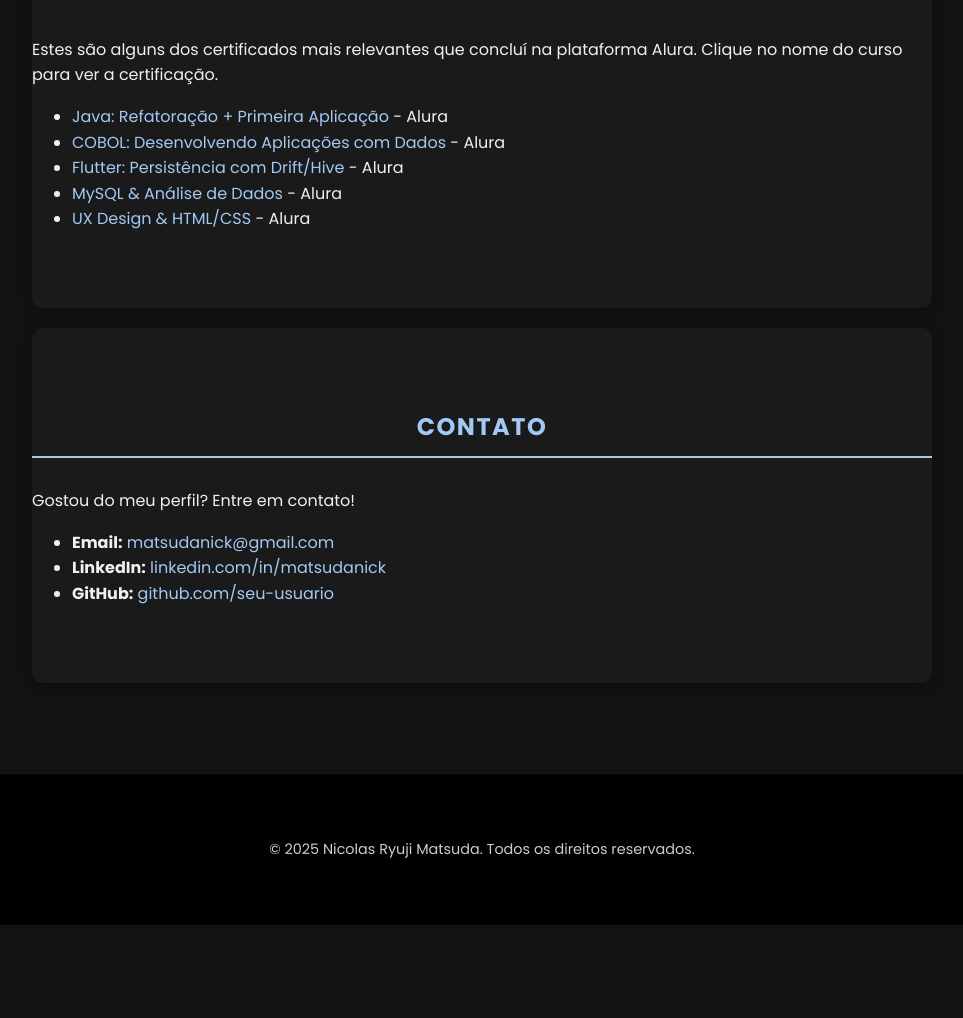
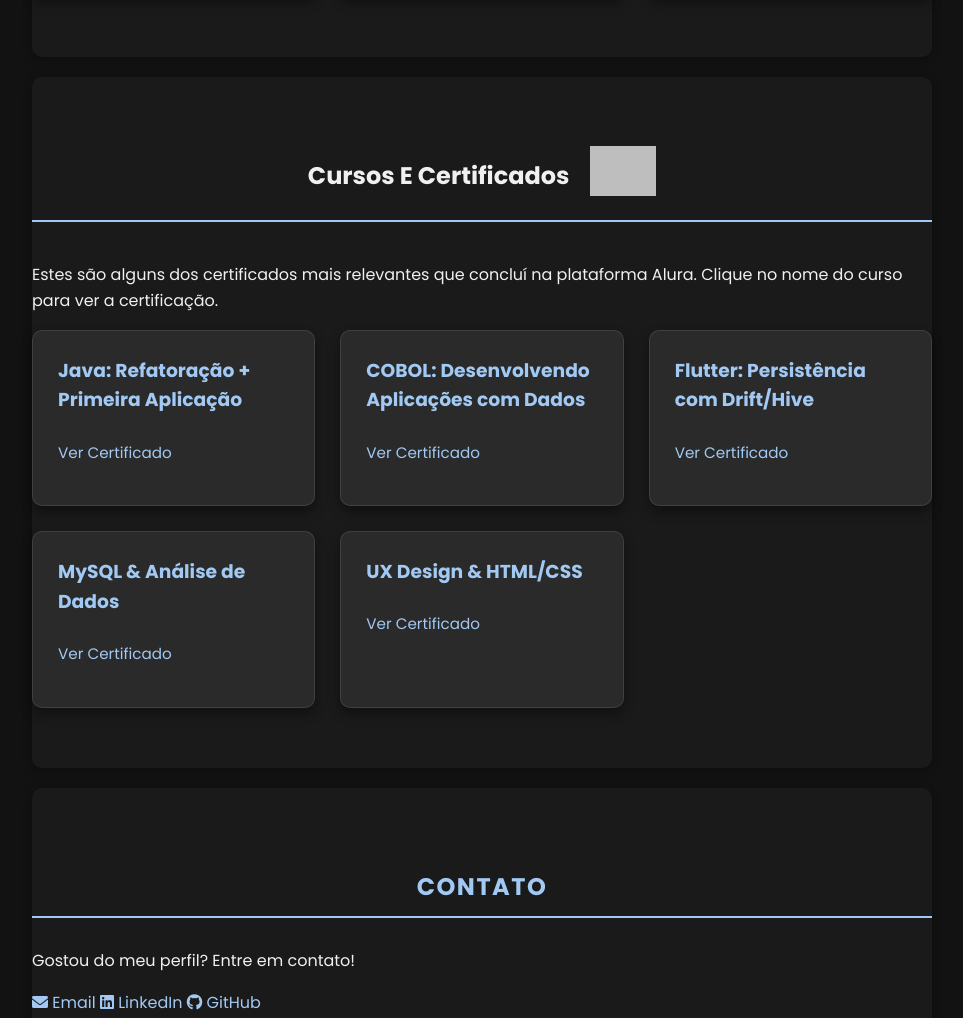
Before and after one commit to matsudanick/Portifolio, a plain HTML site: page index.html in a window 1280 px wide. Shown: the part 1509-2527 px from the top of the page, without its empty margins (158-1121 px from the left). Before the commit the page ends 2434 px from the top, so only its background shows below. Drawn offline with Linux system fonts and the light colour scheme; grey boxes are pictures that could not be loaded.

Commit message:
Update index.html

```diff
--- a/index.html
+++ b/index.html
@@ -5,10 +5,24 @@
     <meta name="viewport" content="width=device-width, initial-scale=1.0">
     <title>Nicolas R. Matsuda - Portfólio</title>
     <link rel="stylesheet" href="style.css">
+    <link rel="stylesheet" href="https://cdnjs.cloudflare.com/ajax/libs/font-awesome/6.0.0-beta3/css/all.min.css">
 </head>
 <body>
 
-    <header>
+    <nav class="navbar">
+        <div class="container">
+            <a href="#home" class="nav-logo">NRM</a>
+            <ul class="nav-menu">
+                <li class="nav-item"><a href="#sobre" class="nav-link">Sobre</a></li>
+                <li class="nav-item"><a href="#habilidades" class="nav-link">Habilidades</a></li>
+                <li class="nav-item"><a href="#cursos" class="nav-link">Cursos</a></li>
+                <li class="nav-item"><a href="curriculo.pdf" class="nav-link" download="Curriculo-Nicolas-Matsuda.pdf">Currículo</a></li>
+                <li class="nav-item"><a href="#contato" class="nav-link">Contato</a></li>
+            </ul>
+        </div>
+    </nav>
+
+    <header id="home">
         <div class="container">
             <h1>Nicolas Ryuji Matsuda</h1>
             <p>Desenvolvedor de Software em Formação</p>
@@ -42,28 +56,43 @@
         </section>
 
         <section id="cursos">
-    <div class="cursos-header">
-        <h2>Cursos e Certificados</h2>
-        <img src="https://www.alura.com.br/assets/img/alura-logo.svg" alt="Logo da Alura">
-    </div>
-            <p>Estes são alguns dos certificados mais relevantes que concluí na plataforma Alura. Clique no nome do curso para ver a certificação.</p>
-            <ul>
-                <li><a href="https://cursos.alura.com.br/user/matsudanick/course/java-refatoracao-melhorando-codigos-boas-praticas/certificate" target="_blank">Java: Refatoração + Primeira Aplicação</a> - Alura</li>
-                <li><a href="https://cursos.alura.com.br/user/matsudanick/course/cobol-desenvolvendo-aplicacoes/certificate" target="_blank">COBOL: Desenvolvendo Aplicações com Dados</a> - Alura</li>
-                <li><a href="https://cursos.alura.com.br/user/matsudanick/course/flutter-implementando-persistencia-dados-drift-hive/certificate" target="_blank">Flutter: Persistência com Drift/Hive</a> - Alura</li>
-                <li><a href="#" target="_blank">MySQL & Análise de Dados</a> - Alura</li>
-                <li><a href="#" target="_blank">UX Design & HTML/CSS</a> - Alura</li>
-            </ul>
+            <div class="cursos-header">
+                <h2>Cursos e Certificados</h2>
+                <img src="https://www.alura.com.br/assets/img/alura-logo.svg" alt="Logo da Alura">
+            </div>
+            <p class="section-intro">Estes são alguns dos certificados mais relevantes que concluí na plataforma Alura. Clique no nome do curso para ver a certificação.</p>
+            <div class="cursos-grid">
+                <div class="curso-card">
+                    <h3>Java: Refatoração + Primeira Aplicação</h3>
+                    <p><a href="https://cursos.alura.com.br/user/matsudanick/course/java-refatoracao-melhorando-codigos-boas-praticas/certificate" target="_blank">Ver Certificado</a></p>
+                </div>
+                <div class="curso-card">
+                    <h3>COBOL: Desenvolvendo Aplicações com Dados</h3>
+                    <p><a href="https://cursos.alura.com.br/user/matsudanick/course/cobol-desenvolvendo-aplicacoes/certificate" target="_blank">Ver Certificado</a></p>
+                </div>
+                <div class="curso-card">
+                    <h3>Flutter: Persistência com Drift/Hive</h3>
+                    <p><a href="https://cursos.alura.com.br/user/matsudanick/course/flutter-implementando-persistencia-dados-drift-hive/certificate" target="_blank">Ver Certificado</a></p>
+                </div>
+                <div class="curso-card">
+                    <h3>MySQL & Análise de Dados</h3>
+                    <p><a href="#" target="_blank">Ver Certificado</a></p>
+                </div>
+                <div class="curso-card">
+                    <h3>UX Design & HTML/CSS</h3>
+                    <p><a href="#" target="_blank">Ver Certificado</a></p>
+                </div>
+            </div>
         </section>
 
         <section id="contato">
             <h2>Contato</h2>
-            <p>Gostou do meu perfil? Entre em contato!</p>
-            <ul>
-                <li><strong>Email:</strong> <a href="mailto:matsudanick@gmail.com">matsudanick@gmail.com</a></li>
-                <li><strong>LinkedIn:</strong> <a href="https://www.linkedin.com/in/matsudanick/" target="_blank">linkedin.com/in/matsudanick</a></li>
-                <li><strong>GitHub:</strong> <a href="https://github.com/seu-usuario" target="_blank">github.com/seu-usuario</a></li>
-            </ul>
+            <p class="section-intro">Gostou do meu perfil? Entre em contato!</p>
+            <div class="contato-links">
+                <a href="mailto:matsudanick@gmail.com"><i class="fas fa-envelope"></i> Email</a>
+                <a href="https://www.linkedin.com/in/matsudanick/" target="_blank"><i class="fab fa-linkedin"></i> LinkedIn</a>
+                <a href="https://github.com/seu-usuario" target="_blank"><i class="fab fa-github"></i> GitHub</a>
+            </div>
         </section>
 
     </main>
```
